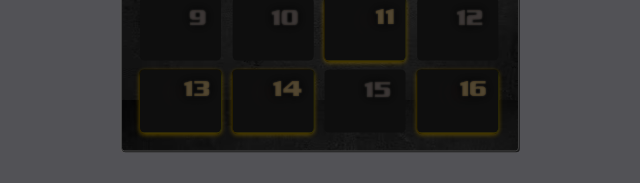
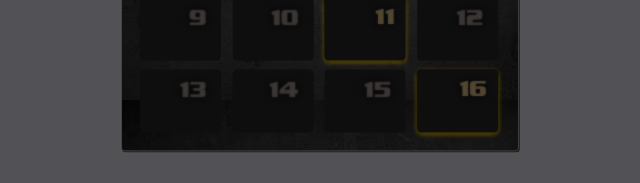
Before and after one commit to Yannic424/LOOPERSMR, a plain HTML site: page index.html in a window 1280 px wide. Shown: the part 495-678 px from the top of the page, without its empty margins (320-960 px from the left). Drawn offline with Linux system fonts and the light colour scheme.

Commit message:
2nd commit

```diff
--- a/index.html
+++ b/index.html
@@ -58,10 +58,10 @@
                     <p class="numPads">12</p>
                 </button>
 
-                <button class="pad" data-sound="loop13">
+                <button class="pad empty" data-sound="">
                     <p class="numPads">13</p>
                 </button>
-                <button class="pad" data-sound="loop14">
+                <button class="pad empty" data-sound="">
                     <p class="numPads">14</p>
                 </button>
                 <button class="pad empty" data-sound="">
```
Also changed, not shown: 4 other files.
